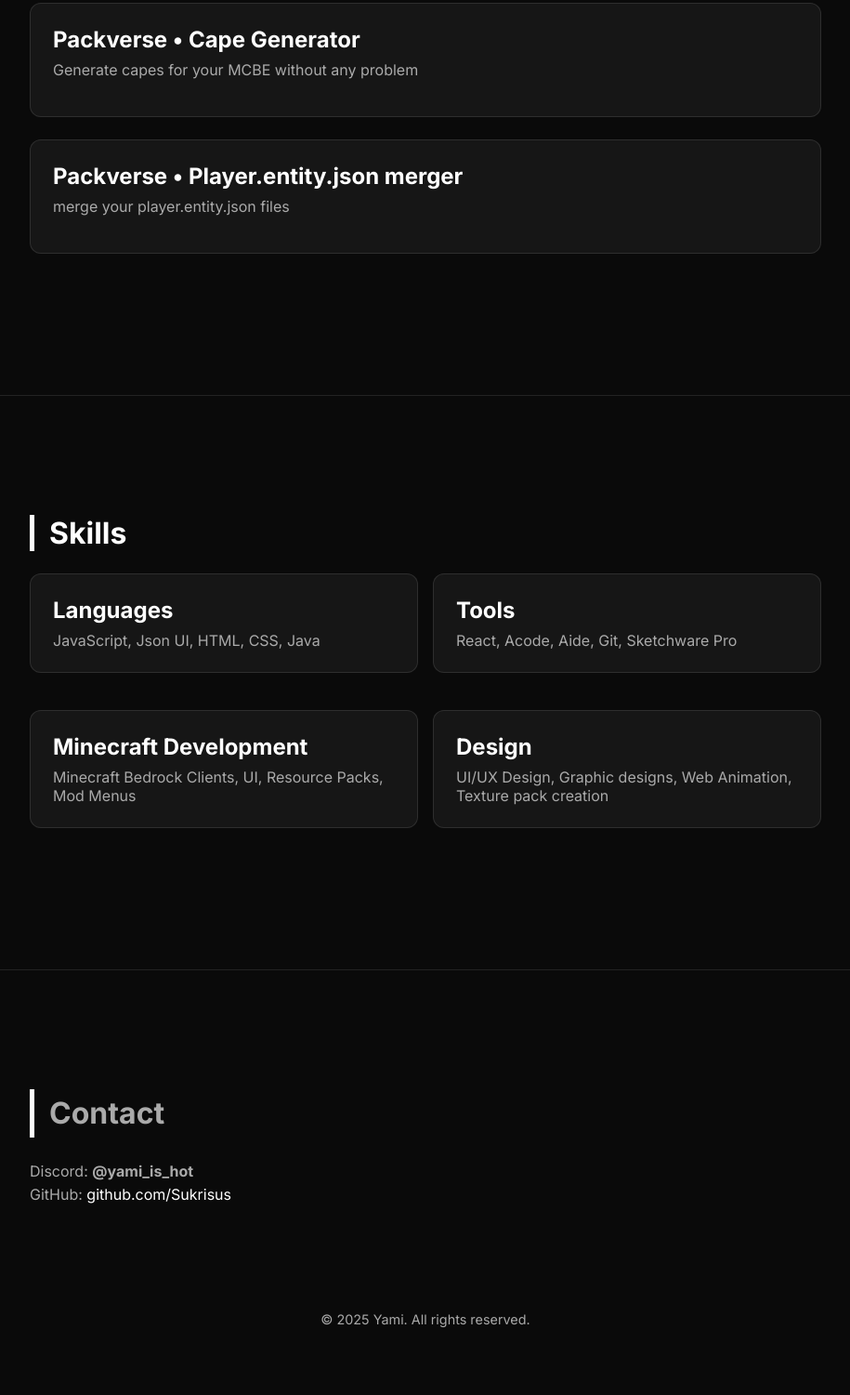
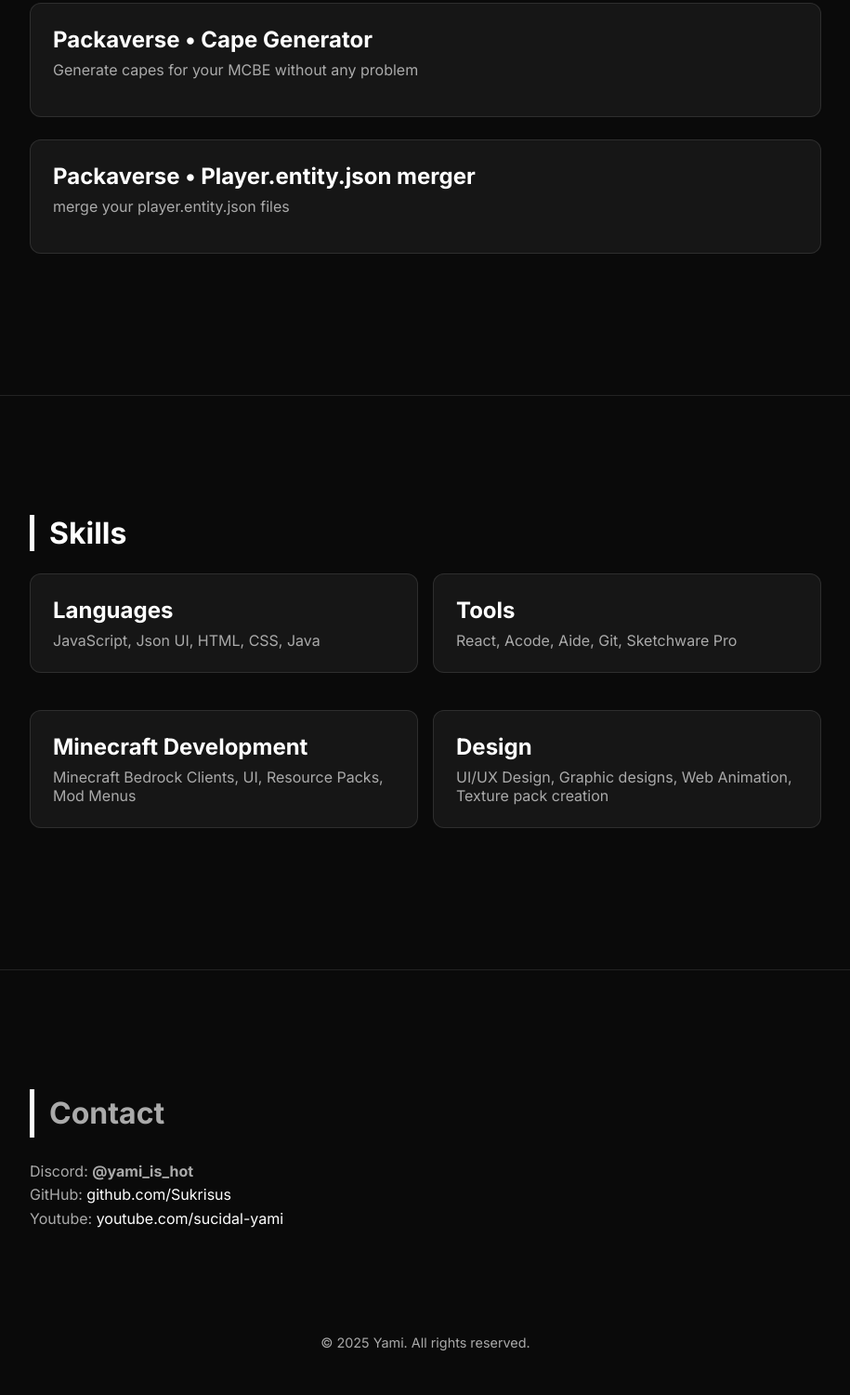
Before and after one commit to Sukrisus/Yami, a plain HTML site: page index.html in a window 1280 px wide. Shown: the part 1456-2957 px from the top of the page at 93% size, without its empty margins (182-1097 px from the left). Before the commit the page ends 2932 px from the top, so only its background shows below. Drawn offline with Linux system fonts and the light colour scheme.

Commit message:
Update index.html

```diff
--- a/index.html
+++ b/index.html
@@ -276,7 +276,7 @@
       </div>
     </div>
     <div class="project">
-      <h2>Packverse • Cape Generator</h2>
+      <h2>Packaverse • Cape Generator</h2>
       <p>Generate capes for your MCBE without any problem</p>
       <div class="dropdown">
         <p>Tool By Packaverse. Used to generate capes for mcbe, supports optifine capes too</p>
@@ -285,7 +285,7 @@
       </div>
     </div>
     <div class="project">
-      <h2>Packverse • Player.entity.json merger</h2>
+      <h2>Packaverse • Player.entity.json merger</h2>
       <p>merge your player.entity.json files </p>
       <div class="dropdown">
         <p>Tool By Packaverse. Merges two or player.entity.json files without any conflict in the code</p>
@@ -325,7 +325,8 @@
     <h1>Contact</h1>
     <p>
       Discord: <strong>@yami_is_hot</strong><br/>
-      GitHub: <a href="https://github.com/Sukrisus" target="_blank">github.com/Sukrisus</a>
+      GitHub: <a href="https://github.com/Sukrisus" target="_blank">github.com/Sukrisus</a><br/>
+      Youtube: <a href="https://youtube.com/@sucidal-yami?si=ERoFCc0krX9RFG46" target="_blank">youtube.com/sucidal-yami</a>
     </p>
   </section>
 
```
